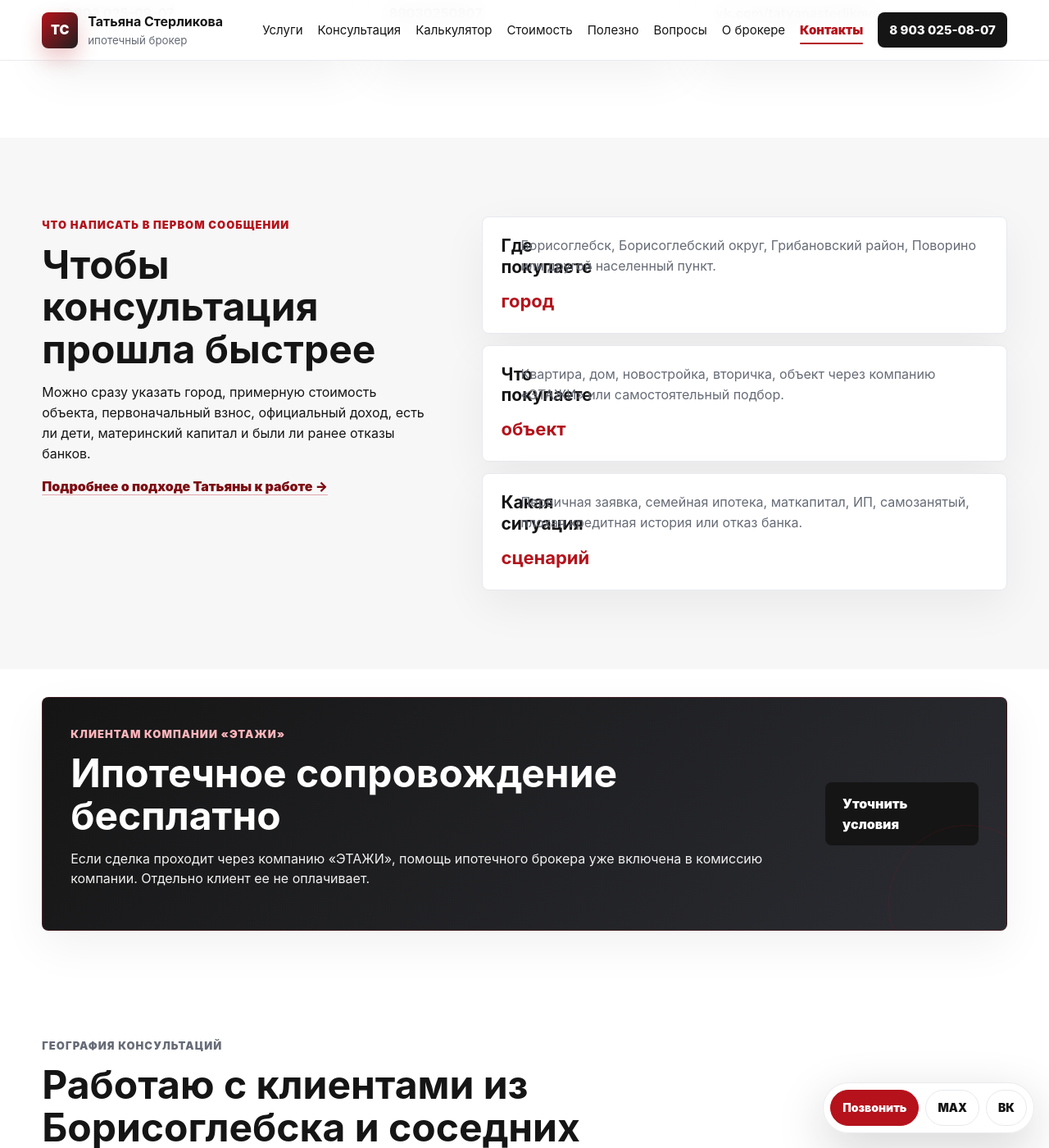
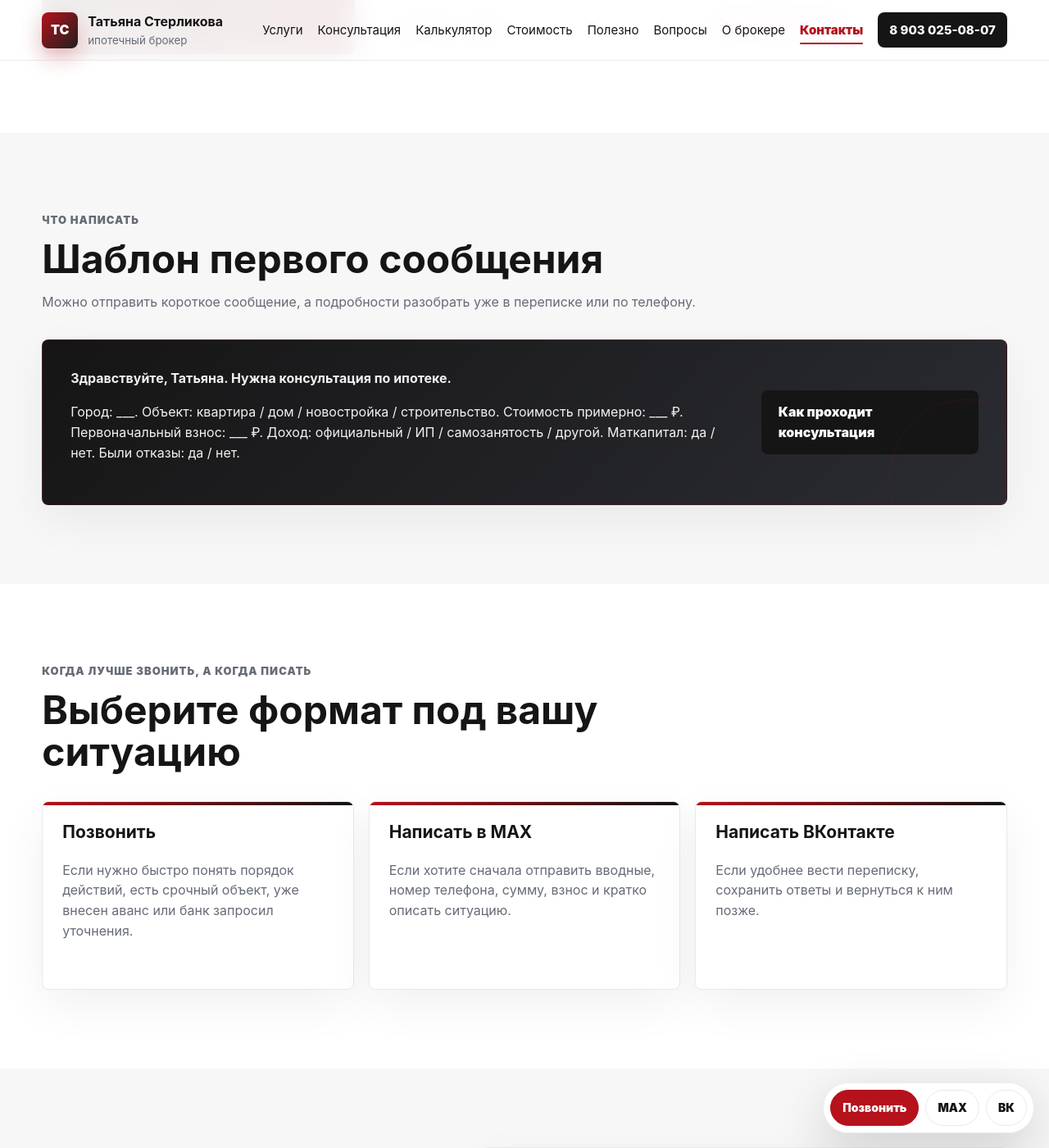
Before and after one commit to deputat36/broker, a Jekyll site: the page built from kontakty.md, in a window 1280 px wide and 1400 px high, scrolled down 1171 px. Shown: the whole window at 82% size. Built offline with Jekyll 4.4.1, drawn with Linux system fonts in a browser that asks for light colours; our own code applies the rules of GitHub Pages for plain Markdown files; some of the changed text lies outside the part shown.

Commit message:
Improve contacts page conversion content

```diff
--- a/kontakty.md
+++ b/kontakty.md
@@ -1,20 +1,124 @@
 ---
 layout: default
 title: Контакты ипотечного брокера | Татьяна Стерликова
-description: Контакты ипотечного брокера Татьяны Стерликовой: телефон 8 903 025-08-07, MAX, ВКонтакте. Борисоглебск, Грибановский, Поворино.
+description: Контакты ипотечного брокера Татьяны Стерликовой: телефон 8 903 025-08-07, MAX, ВКонтакте. Консультации по ипотеке в Борисоглебске, Грибановском и Поворино.
 permalink: /kontakty/
+breadcrumb: Контакты
 og_type: article
 schema: '{"@context":"https://schema.org","@type":"ContactPage","name":"Контакты ипотечного брокера Татьяны Стерликовой","url":"https://deputat36.github.io/broker/kontakty/","about":{"@type":"FinancialService","name":"Ипотечный брокер Татьяна Стерликова","telephone":"+79030250807","areaServed":["Борисоглебск","Борисоглебский городской округ","Грибановский район","Поворинский район"],"sameAs":["https://vk.com/tatyanasterlikova"]}}'
 ---
 
-<section class="page-hero section"><div class="breadcrumbs"><a href="{{ '/' | relative_url }}">Главная</a> / Контакты</div><p class="eyebrow">Связаться</p><h1>Контакты ипотечного брокера</h1><p class="lead">Позвоните или напишите Татьяне Стерликовой, чтобы получить первичную консультацию по ипотеке, семейной программе, материнскому капиталу, покупке дома или сложной заявке.</p><div class="hero-actions"><a class="btn btn-primary" href="tel:+79030250807">Позвонить: 8 903 025-08-07</a><a class="btn btn-secondary" href="https://vk.com/tatyanasterlikova" rel="noopener">Написать ВКонтакте</a><button class="btn btn-light" type="button" data-copy-phone>MAX: скопировать телефон</button><a class="btn btn-light" href="{{ '/o-brokere/' | relative_url }}">О Татьяне</a></div></section>
+<section class="page-hero section">
+  <p class="eyebrow">Связаться</p>
+  <h1>Контакты ипотечного брокера</h1>
+  <p class="lead">Позвоните или напишите Татьяне Стерликовой, чтобы получить первичную консультацию по ипотеке, семейной программе, материнскому капиталу, покупке дома или сложной заявке.</p>
+  <div class="hero-actions">
+    <a class="btn btn-primary" href="tel:+79030250807">Позвонить: 8 903 025-08-07</a>
+    <a class="btn btn-secondary" href="https://vk.com/tatyanasterlikova" rel="noopener">Написать ВКонтакте</a>
+    <button class="btn btn-light" type="button" data-copy-phone>MAX: скопировать телефон</button>
+    <a class="btn btn-light" href="{{ '/konsultaciya/' | relative_url }}">Бесплатная консультация</a>
+  </div>
+</section>
 
-<section class="section"><div class="section-head"><p class="eyebrow">Каналы связи</p><h2>Как удобнее обратиться</h2><p>Для первичного разбора достаточно коротко описать вашу ситуацию. Консультация бесплатная и не обязывает оформлять сопровождение.</p></div><div class="grid cards-3"><article class="card"><h3><a href="tel:+79030250807">Позвонить</a></h3><p>Самый быстрый вариант, если нужно понять, с чего начать и есть ли смысл подавать заявку сейчас.</p><strong>8 903 025-08-07</strong></article><article class="card"><h3><button class="text-button" type="button" data-copy-phone>MAX</button></h3><p>Для MAX используйте номер телефона. Нажмите, чтобы скопировать номер и вставить его в мессенджере.</p><strong>89030250807</strong></article><article class="card"><h3><a href="https://vk.com/tatyanasterlikova" rel="noopener">ВКонтакте</a></h3><p>Подходит, если удобнее написать сообщение и приложить вводные по объекту, взносу и доходу.</p><strong>vk.com/tatyanasterlikova</strong></article></div></section>
+<section class="section intent-section">
+  <div class="section-head">
+    <p class="eyebrow">Каналы связи</p>
+    <h2>Выберите удобный способ обращения</h2>
+    <p>Для первичного разбора достаточно коротко описать вашу ситуацию. Консультация бесплатная и не обязывает оформлять сопровождение.</p>
+  </div>
+  <div class="intent-grid">
+    <a class="intent-card featured" href="tel:+79030250807">
+      <strong>Позвонить</strong>
+      <span>Самый быстрый вариант, если нужно понять, с чего начать и есть ли смысл подавать заявку сейчас.</span>
+      <em>8 903 025-08-07</em>
+    </a>
+    <button class="intent-card" type="button" data-copy-phone>
+      <strong>MAX</strong>
+      <span>Используйте номер телефона. Нажмите, чтобы скопировать номер и вставить его в мессенджере.</span>
+      <em>Скопировать телефон</em>
+    </button>
+    <a class="intent-card" href="https://vk.com/tatyanasterlikova" rel="noopener">
+      <strong>ВКонтакте</strong>
+      <span>Подходит, если удобнее написать сообщение и приложить вводные по объекту, взносу и доходу.</span>
+      <em>Открыть страницу</em>
+    </a>
+  </div>
+</section>
 
-<section class="section split muted"><div><p class="eyebrow">Что написать в первом сообщении</p><h2>Чтобы консультация прошла быстрее</h2><p>Можно сразу указать город, примерную стоимость объекта, первоначальный взнос, официальный доход, есть ли дети, материнский капитал и были ли ранее отказы банков.</p><p><a class="text-link" href="{{ '/o-brokere/' | relative_url }}">Подробнее о подходе Татьяны к работе →</a></p></div><div class="price-list"><article class="price-item"><h3>Где покупаете</h3><p>Борисоглебск, Борисоглебский округ, Грибановский район, Поворино или другой населенный пункт.</p><strong>город</strong></article><article class="price-item"><h3>Что покупаете</h3><p>Квартира, дом, новостройка, вторичка, объект через компанию «ЭТАЖИ» или самостоятельный подбор.</p><strong>объект</strong></article><article class="price-item"><h3>Какая ситуация</h3><p>Первичная заявка, семейная ипотека, маткапитал, ИП, самозанятый, плохая кредитная история или отказ банка.</p><strong>сценарий</strong></article></div></section>
+<section class="section muted">
+  <div class="section-head">
+    <p class="eyebrow">Что написать</p>
+    <h2>Шаблон первого сообщения</h2>
+    <p>Можно отправить короткое сообщение, а подробности разобрать уже в переписке или по телефону.</p>
+  </div>
+  <div class="notice">
+    <div>
+      <p><strong>Здравствуйте, Татьяна. Нужна консультация по ипотеке.</strong></p>
+      <p>Город: ___. Объект: квартира / дом / новостройка / строительство. Стоимость примерно: ___ ₽. Первоначальный взнос: ___ ₽. Доход: официальный / ИП / самозанятость / другой. Маткапитал: да / нет. Были отказы: да / нет.</p>
+    </div>
+    <a class="btn btn-dark" href="{{ '/konsultaciya/' | relative_url }}">Как проходит консультация</a>
+  </div>
+</section>
 
-<section class="section compact-section"><div class="notice"><div><p class="eyebrow">Клиентам компании «ЭТАЖИ»</p><h2>Ипотечное сопровождение бесплатно</h2><p>Если сделка проходит через компанию «ЭТАЖИ», помощь ипотечного брокера уже включена в комиссию компании. Отдельно клиент ее не оплачивает.</p></div><a class="btn btn-dark" href="{{ '/etagi/' | relative_url }}">Уточнить условия</a></div></section>
+<section class="section">
+  <div class="section-head">
+    <p class="eyebrow">Когда лучше звонить, а когда писать</p>
+    <h2>Выберите формат под вашу ситуацию</h2>
+  </div>
+  <div class="grid cards-3">
+    <article class="card"><h3>Позвонить</h3><p>Если нужно быстро понять порядок действий, есть срочный объект, уже внесен аванс или банк запросил уточнения.</p></article>
+    <article class="card"><h3>Написать в MAX</h3><p>Если хотите сначала отправить вводные, номер телефона, сумму, взнос и кратко описать ситуацию.</p></article>
+    <article class="card"><h3>Написать ВКонтакте</h3><p>Если удобнее вести переписку, сохранить ответы и вернуться к ним позже.</p></article>
+  </div>
+</section>
 
-<section class="section"><div class="section-head"><p class="eyebrow">География консультаций</p><h2>Работаю с клиентами из Борисоглебска и соседних районов</h2><p>Первичный разбор можно провести по телефону, в MAX или ВКонтакте. Это удобно, если вы покупаете жилье в районе или пока только выбираете объект.</p></div><div class="grid cards-3"><a class="location-card" href="{{ '/geo/borisoglebsk/' | relative_url }}"><strong>Борисоглебск</strong><span>город и Борисоглебский городской округ</span></a><a class="location-card" href="{{ '/geo/gribanovskiy/' | relative_url }}"><strong>Грибановский район</strong><span>пгт Грибановский и район</span></a><a class="location-card" href="{{ '/geo/povorino/' | relative_url }}"><strong>Поворино</strong><span>город Поворино и район</span></a></div></section>
+<section class="section split muted">
+  <div>
+    <p class="eyebrow">Что указать для быстрого разбора</p>
+    <h2>Чем точнее вводные, тем полезнее первый ответ</h2>
+    <p>Можно обратиться и без документов, но эти данные помогут быстрее понять, какой маршрут подходит.</p>
+    <p><a class="text-link" href="{{ '/o-brokere/' | relative_url }}">Подробнее о подходе Татьяны к работе →</a></p>
+  </div>
+  <div class="price-list">
+    <article class="price-item"><h3>Где покупаете</h3><p>Борисоглебск, Борисоглебский округ, Грибановский район, Поворино или другой населенный пункт.</p><strong>город</strong></article>
+    <article class="price-item"><h3>Что покупаете</h3><p>Квартира, дом, новостройка, вторичка, объект через компанию «ЭТАЖИ» или самостоятельный подбор.</p><strong>объект</strong></article>
+    <article class="price-item"><h3>Какая ситуация</h3><p>Первичная заявка, семейная ипотека, маткапитал, ИП, самозанятый, плохая кредитная история или отказ банка.</p><strong>сценарий</strong></article>
+  </div>
+</section>
 
-<section class="section cta-section"><div><p class="eyebrow">Начните с короткого разговора</p><h2>Позвоните или напишите Татьяне</h2><p>Опишите вашу ситуацию: город, объект, доход, первоначальный взнос и были ли заявки в банки.</p></div><div class="cta-actions"><a class="btn btn-primary" href="tel:+79030250807">8 903 025-08-07</a><button class="btn btn-secondary" type="button" data-copy-phone>MAX</button><a class="btn btn-secondary" href="https://vk.com/tatyanasterlikova" rel="noopener">ВКонтакте</a></div></section>
+<section class="section compact-section">
+  <div class="notice">
+    <div>
+      <p class="eyebrow">Клиентам компании «ЭТАЖИ»</p>
+      <h2>Ипотечное сопровождение бесплатно</h2>
+      <p>Если сделка проходит через компанию «ЭТАЖИ», помощь ипотечного брокера уже включена в комиссию компании. Отдельно клиент ее не оплачивает.</p>
+    </div>
+    <a class="btn btn-dark" href="{{ '/etagi/' | relative_url }}">Уточнить условия</a>
+  </div>
+</section>
+
+<section class="section">
+  <div class="section-head">
+    <p class="eyebrow">География консультаций</p>
+    <h2>Работаю с клиентами из Борисоглебска и соседних районов</h2>
+    <p>Первичный разбор можно провести по телефону, в MAX или ВКонтакте. Это удобно, если вы покупаете жилье в районе или пока только выбираете объект.</p>
+  </div>
+  <div class="grid cards-3">
+    <a class="location-card" href="{{ '/geo/borisoglebsk/' | relative_url }}"><strong>Борисоглебск</strong><span>город и Борисоглебский городской округ</span></a>
+    <a class="location-card" href="{{ '/geo/gribanovskiy/' | relative_url }}"><strong>Грибановский район</strong><span>пгт Грибановский и район</span></a>
+    <a class="location-card" href="{{ '/geo/povorino/' | relative_url }}"><strong>Поворино</strong><span>город Поворино и район</span></a>
+  </div>
+</section>
+
+<section class="section cta-section">
+  <div>
+    <p class="eyebrow">Начните с короткого разговора</p>
+    <h2>Позвоните или напишите Татьяне</h2>
+    <p>Опишите вашу ситуацию: город, объект, доход, первоначальный взнос и были ли заявки в банки.</p>
+  </div>
+  <div class="cta-actions">
+    <a class="btn btn-primary" href="tel:+79030250807">8 903 025-08-07</a>
+    <button class="btn btn-secondary" type="button" data-copy-phone>MAX</button>
+    <a class="btn btn-secondary" href="https://vk.com/tatyanasterlikova" rel="noopener">ВКонтакте</a>
+  </div>
+</section>
```
